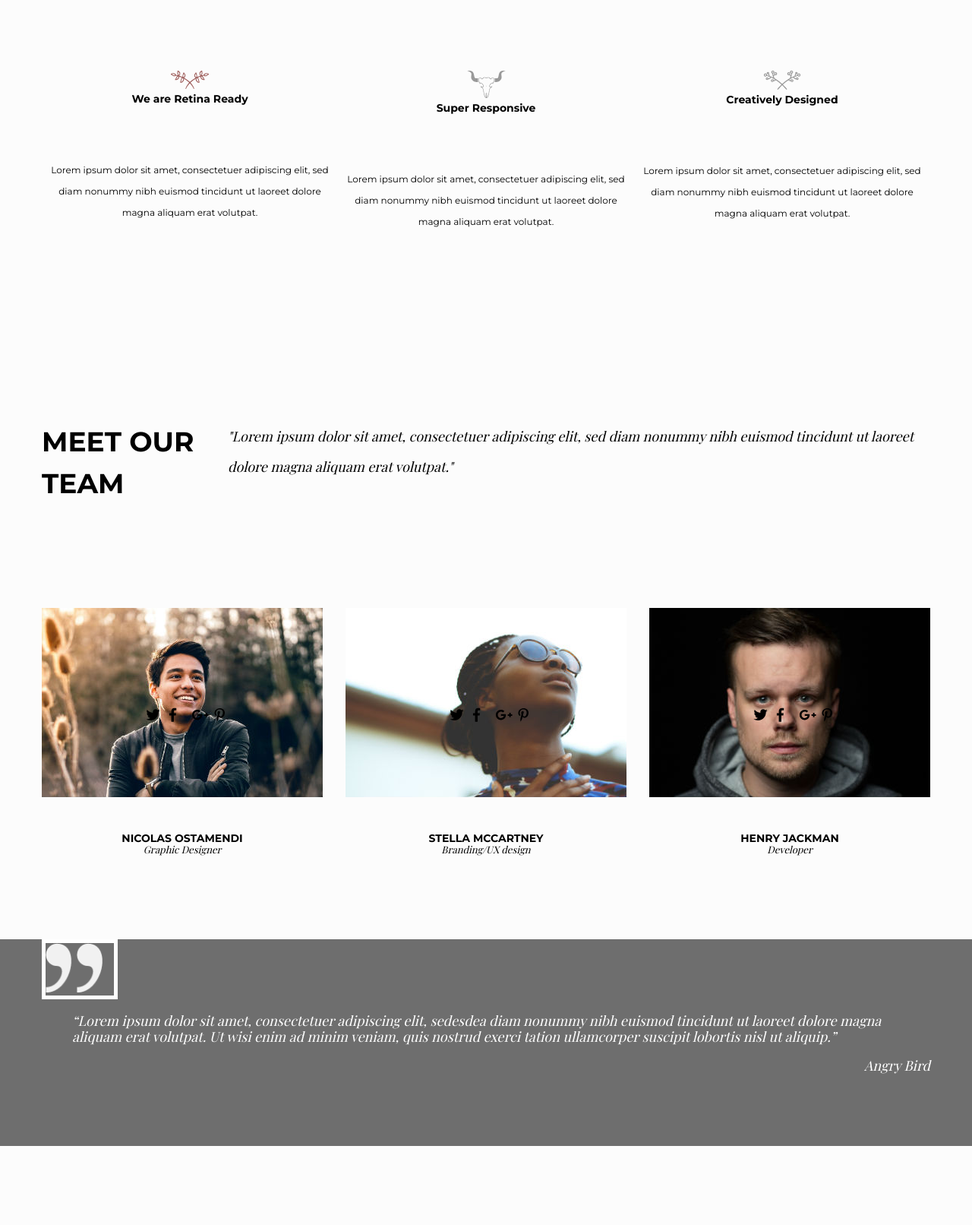
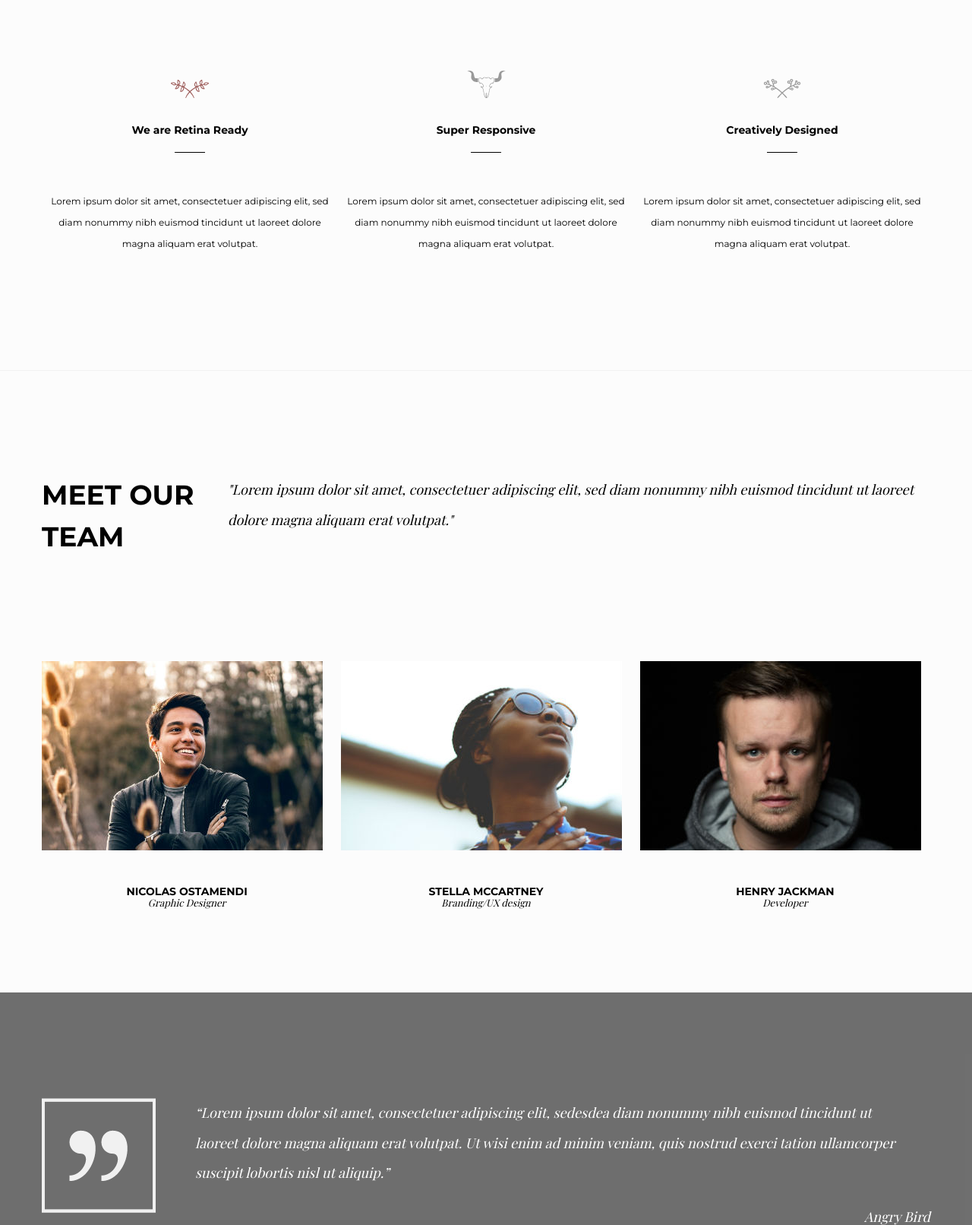
Before and after one commit to EstherEdell/wolverinePSD, a website: page index.html in a window 1280 px wide. Shown: the part 900-2512 px from the top of the page at 76% size. Drawn offline with nearby package versions, Linux system fonts and the light colour scheme; a web font is replaced by a local one.

Commit message:
fine tuning, quote icon

```diff
--- a/dev/styles/components/_header.scss
+++ b/dev/styles/components/_header.scss
@@ -19,6 +19,10 @@
         font-family:$bodyFont;
         font-size: 11px;
         padding:0 25px;
+        &:hover {
+            color:$maroon;
+            text-decoration: underline;
+        }
     }
 }
 .hero {
--- a/dev/styles/components/_main.scss
+++ b/dev/styles/components/_main.scss
@@ -11,15 +11,29 @@ main {
 
 }
 .threeBlocks {
-    // display:flex;
     text-align: center;
     font-family: $bodyFont;
     padding-top:110px;
-    display:grid;
-    grid-template-columns: 1fr 1fr 1fr;
+    display:flex;
+    align-items: flex-end;
+    padding-bottom: 140px;
+
     h3 {
         font-size:14px;
         margin:0;
+        padding-top:29px;
+        position: relative;
+        &:after {
+            content:'';
+            display:block;
+            background: black;
+            height:1px;
+            width:40px;
+            position: absolute;
+            left:50%;
+            bottom:-50%;
+            transform:translateX(-50%);
+        }
     }
     p {
         font-size: 12px;
@@ -31,10 +45,12 @@ main {
     padding-bottom:110px;
     background: #fcfcfc;
     padding-top: 136px;
+    border-top: 1px solid #f2f2f2;
+
 }
 .teamBlurb {
     display: flex;
-    margin-top: 100px;
+    // margin-top: 100px;
 
     p {
         font-family:$cursive;
@@ -46,9 +62,10 @@ main {
     }
 }
 .teamPhotos {
-    display:flex;
-    justify-content: space-between;
-    margin-top:136px;
+    display: grid;
+    grid-template-columns: 1fr 1fr 1fr;
+    grid-column-gap: 1%;
+    margin-top: 136px;
 }
 .teamMember {
     position: relative;
@@ -76,11 +93,21 @@ main {
     bottom:50%;
     left:50%;
     transform: translate(-50%,-50%);
+    opacity: 0;
+    a:hover{
+        color:$maroon;
+    }
 }
-.photo {
-    &:hover{
-        opacity:0.5;
-    }
+.photo img {
+    max-width:370px;
+    width:100%;
+}
+.photo:hover img {
+    opacity: 0.5;
+    cursor: pointer;
+}
+.photo:hover .overlay {
+   opacity: 1;
 }
 .overlay ul {
     list-style-type: none;
@@ -102,6 +129,12 @@ main {
     }
 }
 
+.quoteBox img {
+    display:inline-block;
+    float:left;
+    padding-right:52px;
+}
+
 .testimonial {
     background:rgba(51, 51, 51, 0.7);
     font-family:$cursive;
@@ -109,20 +142,15 @@ main {
     font-size: 18px;
     font-style:italic;
     font-weight: 300;
+    padding-top: 121px;
+    line-height: 39.6px;
     span {
         float: right;
         padding-bottom: 95px;
+        position: relative;
+
     }
 }
-.quotes {
-    max-width:75px;
-}
-.quoteBox {
-    border:5px solid white;
-    display: block;
-    max-width:100px;
-}
-
 .serviceBlurb {
     display:flex;
     padding-top: 136px;
@@ -131,6 +159,7 @@ main {
         font-family: $cursive;
         font-style: italic;
         font-size: 18px;
+        line-height: 39.6px;
     }
 }
 .servicePhoto {
@@ -273,4 +302,8 @@ button {
     font-size: 11px;
     text-align: center;
     border-top: 1px solid #f2f2f2;
+    padding-bottom: 24px;
+    p {
+        margin:0;
+    }
 }
--- a/dev/styles/style.scss
+++ b/dev/styles/style.scss
@@ -3,6 +3,7 @@
 @import 'components/typography';
 @import 'components/header';
 @import 'components/main';
+@import 'components/_responsive.scss';
 
 .wrapper {
 	max-width: 1170px;
--- a/index.html
+++ b/index.html
@@ -85,7 +85,6 @@
 					<div class="teamMember">
 						<div class="photo">
 							<img src="/assests/warren-wong-242286-unsplash.jpg" alt="">
-						</div>
 							<div class="overlay">
 								<ul>
 									<li><a href=""><i class="fab fa-twitter"></i></a></li>
@@ -96,13 +95,13 @@
 									</a></li>
 								</ul>
 							</div>
+						</div>
 						<h4>Nicolas Ostamendi</h4>
 						<h5>Graphic Designer</h5>
 					</div>
 					<div class="teamMember">
 						<div class="photo">
 							<img src=" /assests/quentin-keller-143403-unsplash.jpg" alt="">
-						</div>
 							<div class="overlay">
 								<ul>
 									<li><a href="">
@@ -117,13 +116,13 @@
 									</a></li>
 								</ul>
 							</div>
+						</div>
 						<h4>Stella McCartney</h4>
 						<h5>Branding/UX design</h5>
 					</div>
 					<div class="teamMember">
 						<div class="photo">
 							<img src="/assests/ryan-holloway-261284-unsplash.jpg" alt="">
-						</div>
 							<div class="overlay">
 								<ul>
 									<li><a href="">
@@ -136,6 +135,7 @@
 									</a></li>
 								</ul>
 							</div>
+						</div>
 						<h4>Henry Jackman</h4>
 						<h5>Developer</h5>
 					</div>
@@ -146,12 +146,13 @@
 		<section class="testimonial clearfix">
 			<div class="wrapper">
 				<div class="quoteBox">
-					<img src="/assests/whiteQuotes.png" alt="" class="quotes">
-				</div>
+					<img src="/assests/ICON.png" alt="" class="quotes">
+					<!-- <p>”</p> -->
 					<blockquote>“Lorem ipsum dolor sit amet, consectetuer adipiscing elit, sedesdea diam nonummy nibh euismod tincidunt ut laoreet dolore
 					magna aliquam erat volutpat. Ut wisi enim ad minim veniam, quis nostrud exerci tation ullamcorper suscipit lobortis nisl
 					ut aliquip.”</blockquote>
 					<span>Angry Bird</span>
+				</div>
 			</div>
 		</section>
 
@@ -188,7 +189,7 @@
 						<div class="webInfo">
 							<input type="checkbox" name="web" id="web">
 							<label for="web">Web & Mobile Design</label>
-							<p>Lorem ipsum dolor sit amet, consectetuer adipiscing elit, sed diam nonummy nibh euismod tincidunt ut laoreet dolore magna
+							<p id="blurb">Lorem ipsum dolor sit amet, consectetuer adipiscing elit, sed diam nonummy nibh euismod tincidunt ut laoreet dolore magna
 							aliquam erat volutpat. Ut wisi enim ad minim veniam, quis nostrud exerci tation ullamcorper suscipit lobortis nisl ut aliquip
 							ex ea commodo consequat.</p>
 						</div>
```
Also changed, not shown: assests/ICON.png (added), dev/styles/components/_responsive.scss (added), public/styles/style.css. Lines whose indentation alone changed are shown as unchanged.
